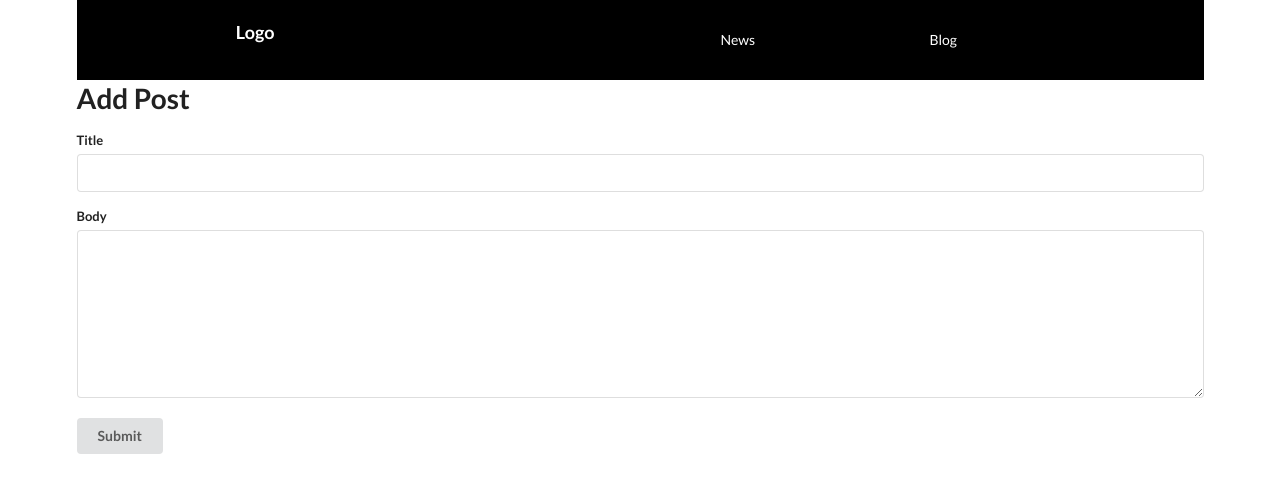
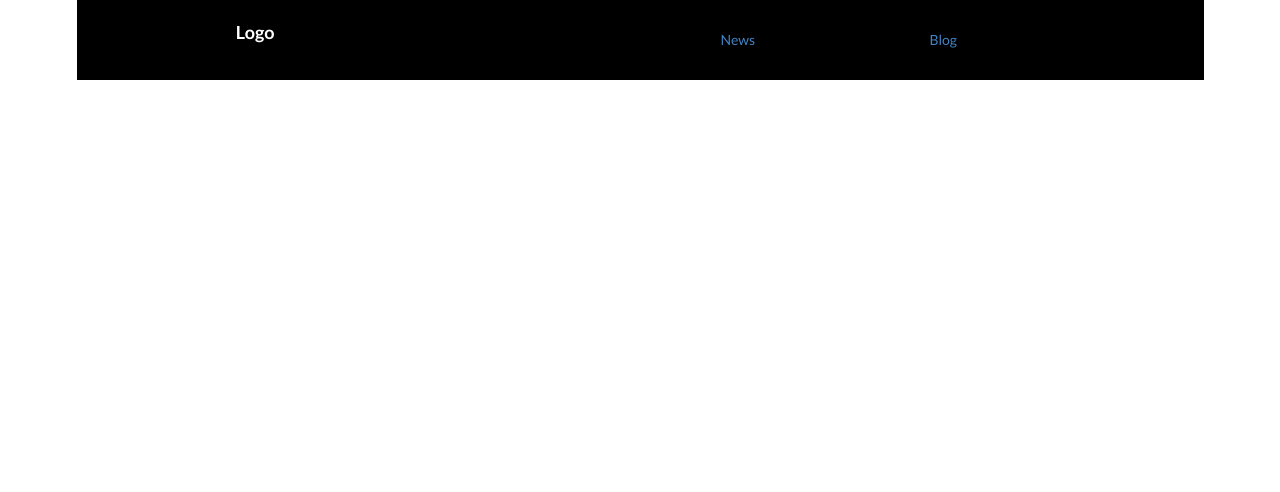
Before and after one commit to lpzraf/live-news-frontend, a React (Create React App) app: page / in a window 1280 px wide. Shown: the top 492 px of the page. Built offline with nearby package versions, Linux system fonts and the light colour scheme.

Commit message:
It wil add links to the nav

```diff
--- a/src/components/Nav.js
+++ b/src/components/Nav.js
@@ -1,4 +1,6 @@
 import React from 'react';
+import { Link } from 'react-router-dom';
+
 
 const Nav = () => {
 
@@ -6,8 +8,12 @@ const Nav = () => {
         <nav>
             <h3>Logo</h3>
             <ul className="nav-links">
+                <Link to="/news">
                 <li>News</li>
+                </Link>
+                <Link to="/posts">
                 <li>Blog</li>
+                </Link>
             </ul>
         </nav>
     )
--- a/src/components/News.js
+++ b/src/components/News.js
@@ -1,5 +1,4 @@
 import React, { useEffect, useState } from 'react';
-import { Link } from 'react-router-dom';
 
 
 const News = () => {
--- a/src/containers/PostsContainer.js
+++ b/src/containers/PostsContainer.js
@@ -28,13 +28,8 @@ export default class PostsContainer extends React.Component {
                     <Nav />
                     <Switch>
                         <Route path='/news' exact component={News}/>
-
                         <Route path='/posts/new' component={PostForm}/>
                         <Route path='/posts' component={Posts}/>
-                <PostForm />
-                <br />
-                <br />
-                <Posts />
                     </Switch>
                 </Router>
             </div>
```
Lines whose indentation alone changed are shown as unchanged.
